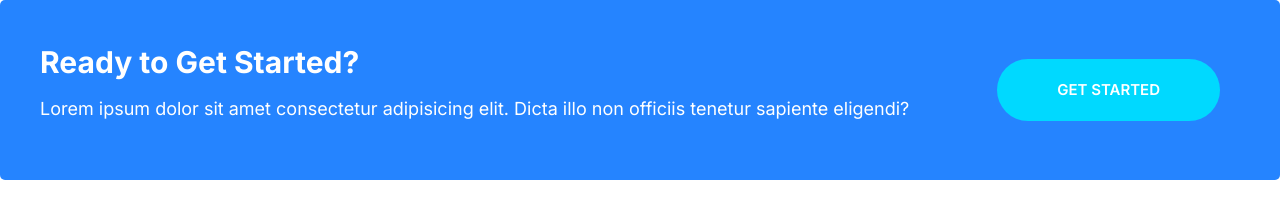
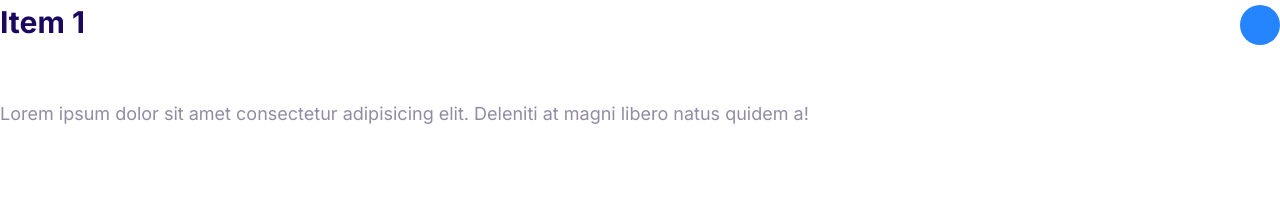
Before and after one commit to mohammeduzair333/mosfify_app, a plain HTML site: page index.html in a window 1280 px wide. Drawn offline with Linux system fonts and the light colour scheme.

Commit message:
Creation of Collasibles

```diff
--- a/CSS/Style.css
+++ b/CSS/Style.css
@@ -509,3 +509,34 @@ a {
         margin: 0 2rem;
     }
 }
+/* collapsible */
+.collapsible__header {
+    display: flex;
+    justify-content: space-between;
+}
+
+.collapsible__heading {
+    margin-top: 0;
+    font-size: 3rem;
+}
+
+.collapsible__chevron {
+    margin-top: -5rem;
+    transform: rotate(-90deg);
+    opacity: 1;
+    transition: transform 0.3s;
+}
+
+.collapsible__content {
+    max-height: 0;
+    overflow: hidden;
+    transition: all 0.3s;
+}
+.collapsible--expanded .collapsible__chevron {
+    transform: rotate(0deg);
+}
+
+.collapsible--expanded .collapsible__content {
+    max-height: 100vh;
+    opacity: 2;
+}
--- a/index.html
+++ b/index.html
@@ -11,17 +11,18 @@
         <title>Talib</title>
     </head>
     <body>
-        <div class="callout callout--primary">
-            <div class="grid grid--1x2">
-                <div class="callout__content">
-                    <h2 class="callout__heading">Ready to Get Started?</h2>
-                    <p>
-                        Lorem ipsum dolor sit amet consectetur adipisicing elit. Dicta illo non officiis tenetur
-                        sapiente eligendi?
-                    </p>
-                </div>
-                <a href="" class="btn btn--secondary btn--stretched">Get Started</a>
+        <div class="collapsible collapsible--expanded">
+            <header class="collapsible__header">
+                <h2 class="collapsible__heading">Item 1</h2>
+                <svg class="icon icon--primary collapsible__chevron">
+                    <use xlink:href="images/sprite.svg#chevron"></use>
+                </svg>
+            </header>
+
+            <div class="collapsible__content">
+                Lorem ipsum dolor sit amet consectetur adipisicing elit. Deleniti at magni libero natus quidem a!
             </div>
         </div>
+        <script src="main.js"></script>
     </body>
 </html>
--- /dev/null
+++ b/main.js
@@ -0,0 +1,6 @@
+const collapsibles = document.querySelectorAll(".collapsible");
+collapsibles.forEach((item) =>
+  item.addEventListener("click", function () {
+    this.classList.toggle("collapsible--expanded");
+  })
+);
```
Also changed, not shown: CSS/Components/Collapsible.html (added, +13 -0 lines).
